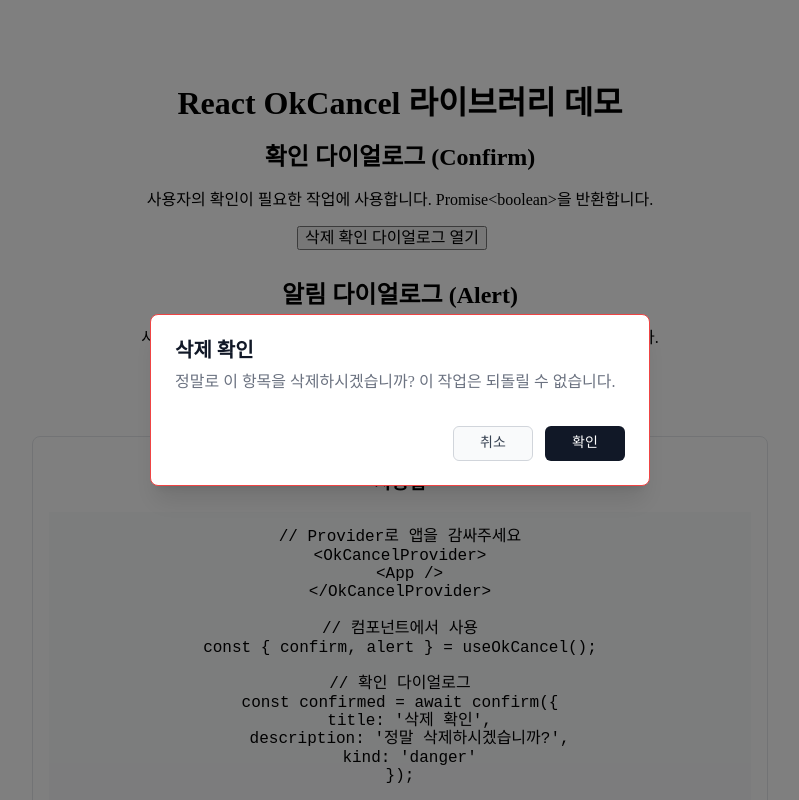
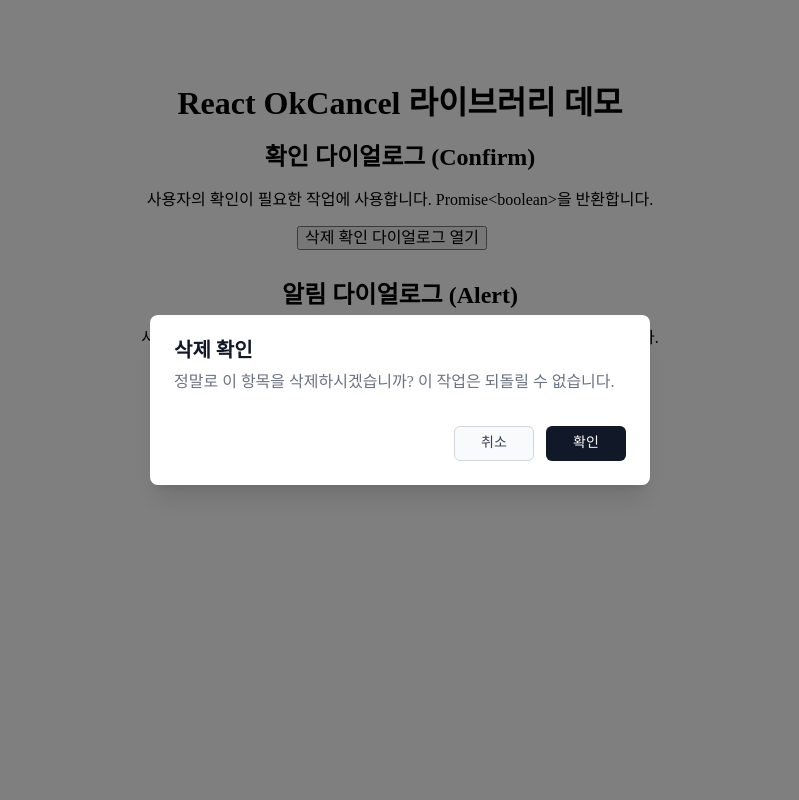
Before and after one commit to masimaru/react-okcancel, a React (Vite) app: page / in a window 1280 px wide. Both pictures are taken after a click on the button "삭제 확인 다이얼로그 열기". Shown: the top 800 px of the page, without its empty margins (240-1039 px from the left). Built offline with nearby package versions, Linux system fonts and the light colour scheme.

Commit message:
부울 변수명 변경, kind 속성 제거

```diff
--- a/src/App.tsx
+++ b/src/App.tsx
@@ -10,7 +10,6 @@ function DemoComponent() {
     const confirmed = await confirm({
       title: '삭제 확인',
       description: '정말로 이 항목을 삭제하시겠습니까? 이 작업은 되돌릴 수 없습니다.',
-      kind: 'danger',
     });
     setResult(`확인 결과: ${confirmed ? '승인' : '취소'}`);
   };
@@ -19,7 +18,6 @@ function DemoComponent() {
     await alert({
       title: '성공!',
       description: '작업이 성공적으로 완료되었습니다.',
-      kind: 'success',
     });
     setResult('알림이 표시되었습니다.');
   };
@@ -60,47 +58,6 @@ function DemoComponent() {
           <strong>결과:</strong> {result}
         </div>
       )}
-
-      <div
-        style={{
-          marginTop: '3rem',
-          padding: '1rem',
-          border: '1px solid #e5e7eb',
-          borderRadius: '8px',
-        }}
-      >
-        <h3>사용법</h3>
-        <pre
-          style={{
-            backgroundColor: '#f9fafb',
-            padding: '1rem',
-            overflow: 'auto',
-          }}
-        >
-          {`// Provider로 앱을 감싸주세요
-<OkCancelProvider>
-  <App />
-</OkCancelProvider>
-
-// 컴포넌트에서 사용
-const { confirm, alert } = useOkCancel();
-
-// 확인 다이얼로그
-const confirmed = await confirm({
-  title: '삭제 확인',
-  description: '정말 삭제하시겠습니까?',
-  kind: 'danger'
-});
-
-// 알림 다이얼로그
-await alert({
-  title: '완료',
-  description: '작업이 완료되었습니다.'
-});
-
-`}
-        </pre>
-      </div>
     </div>
   );
 }
--- a/src/components/dialog.module.scss
+++ b/src/components/dialog.module.scss
@@ -13,22 +13,6 @@
   width: 100%;
   max-height: 90vh;
   overflow-y: auto;
-
-  &.default {
-    @include m.dialog-variant(v.$color-gray-300);
-  }
-
-  &.danger {
-    @include m.dialog-variant(v.$color-danger);
-  }
-
-  &.success {
-    @include m.dialog-variant(v.$color-success);
-  }
-
-  &.info {
-    @include m.dialog-variant(v.$color-info);
-  }
 }
 
 .header {
--- a/src/components/dialog.tsx
+++ b/src/components/dialog.tsx
@@ -5,17 +5,16 @@ import styles from './dialog.module.scss';
 
 interface DialogProps extends DialogState {
   theme: Theme;
-  onClose: (confirmed: boolean) => void;
+  onClose: (isConfirmed: boolean) => void;
 }
 
 export default function Dialog({
   type,
   title,
   description,
-  kind = 'default',
   confirmText,
   cancelText,
-  closeOnOverlay,
+  canCloseOnOverlay,
   classNames = {},
   styles: inlineStyles = {},
   theme,
@@ -31,7 +30,7 @@ export default function Dialog({
   }, []);
 
   const handleOverlayClick = (event: React.MouseEvent) => {
-    if (event.target === event.currentTarget && closeOnOverlay) {
+    if (event.target === event.currentTarget && canCloseOnOverlay) {
       onClose(false);
     }
   };
@@ -44,9 +43,6 @@ export default function Dialog({
     onClose(false);
   };
 
-  const isDanger = kind === 'danger';
-  const role = isDanger ? 'alertdialog' : 'dialog';
-
   // Combine CSS Module classes with theme classes
   const getClassName = (baseClass: keyof typeof styles, themeKey: keyof Theme['classNames']) => {
     return [styles[baseClass], theme.classNames[themeKey], classNames[themeKey]]
@@ -54,7 +50,7 @@ export default function Dialog({
       .join(' ');
   };
 
-  const dialogClassName = [styles.dialog, styles[kind], theme.classNames.dialog, classNames.dialog]
+  const dialogClassName = [styles.dialog, theme.classNames.dialog, classNames.dialog]
     .filter(Boolean)
     .join(' ');
 
@@ -70,7 +66,7 @@ export default function Dialog({
           ref={dialogRef}
           className={dialogClassName}
           style={{ ...theme.styles.dialog, ...inlineStyles.dialog }}
-          role={role}
+          role="dialog"
           aria-modal="true"
           aria-labelledby={title ? 'okcancel-title' : undefined}
           aria-describedby={description ? 'okcancel-description' : undefined}
--- a/src/provider.tsx
+++ b/src/provider.tsx
@@ -62,11 +62,10 @@ export default function OkCancelProvider({ children, theme = {} }: OkCancelProvi
         type: 'confirm',
         title: options.title,
         description: options.description,
-        kind: options.kind || 'default',
         confirmText: options.confirmText || '확인',
         cancelText: options.cancelText || '취소',
-        closeOnOverlay: options.closeOnOverlay ?? true,
-        closeOnEsc: options.closeOnEsc ?? true,
+        canCloseOnOverlay: options.canCloseOnOverlay ?? true,
+        canCloseOnEsc: options.canCloseOnEsc ?? true,
         classNames: options.classNames,
         styles: options.styles,
         resolve: resolve as (value: boolean | void) => void,
@@ -83,10 +82,9 @@ export default function OkCancelProvider({ children, theme = {} }: OkCancelProvi
         type: 'alert',
         title: options.title,
         description: options.description,
-        kind: options.kind || 'default',
         confirmText: options.confirmText || '확인',
-        closeOnOverlay: options.closeOnOverlay ?? false,
-        closeOnEsc: options.closeOnEsc ?? false,
+        canCloseOnOverlay: options.canCloseOnOverlay ?? false,
+        canCloseOnEsc: options.canCloseOnEsc ?? false,
         classNames: options.classNames,
         styles: options.styles,
         resolve: resolve as (value: boolean | void) => void,
@@ -100,10 +98,10 @@ export default function OkCancelProvider({ children, theme = {} }: OkCancelProvi
   };
 
   const handleDialogClose = useCallback(
-    (confirmed: boolean) => {
+    (isConfirmed: boolean) => {
       if (dialogState.resolve) {
         if (dialogState.type === 'confirm') {
-          dialogState.resolve(confirmed);
+          dialogState.resolve(isConfirmed);
         } else {
           dialogState.resolve();
         }
@@ -116,7 +114,7 @@ export default function OkCancelProvider({ children, theme = {} }: OkCancelProvi
   // Handle keyboard events for ESC key
   useEffect(() => {
     const handleKeyDown = (event: KeyboardEvent) => {
-      if (event.key === 'Escape' && dialogState.type && dialogState.closeOnEsc) {
+      if (event.key === 'Escape' && dialogState.type && dialogState.canCloseOnEsc) {
         event.preventDefault();
         handleDialogClose(false);
       }
```
Also changed, not shown: src/types.ts (+6 -12 lines).
